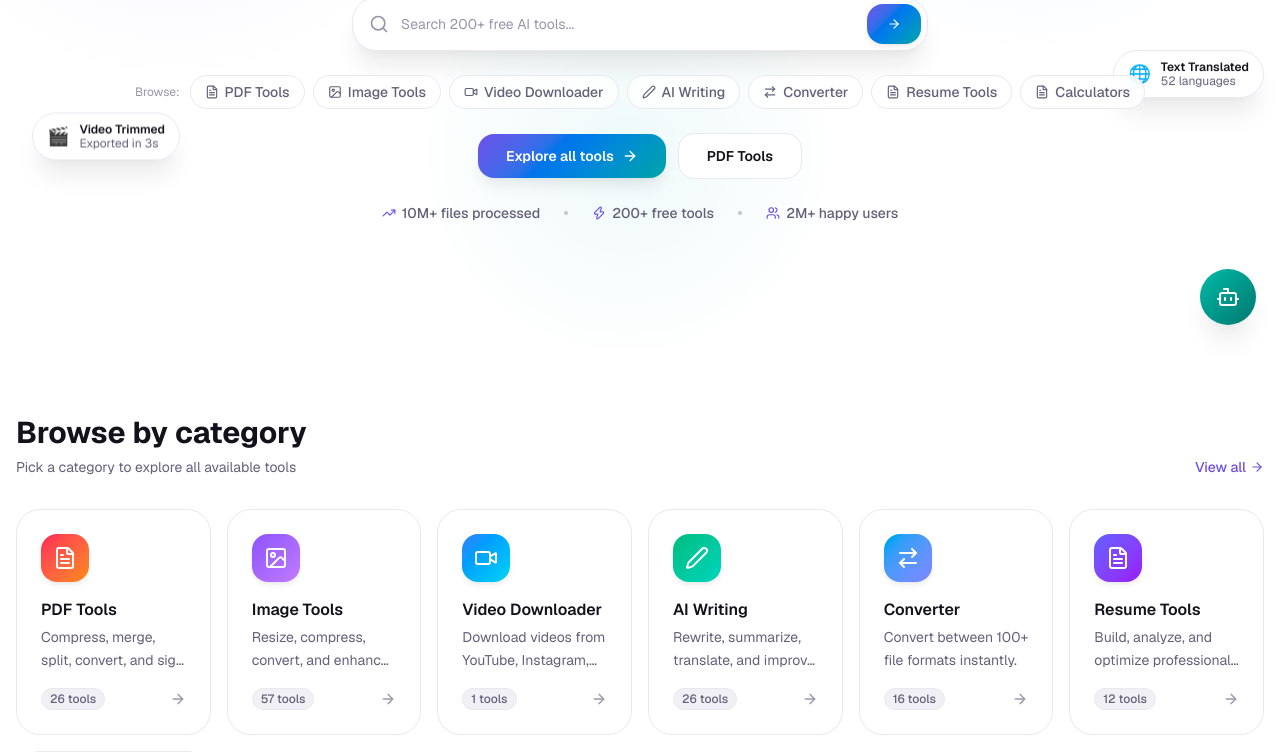
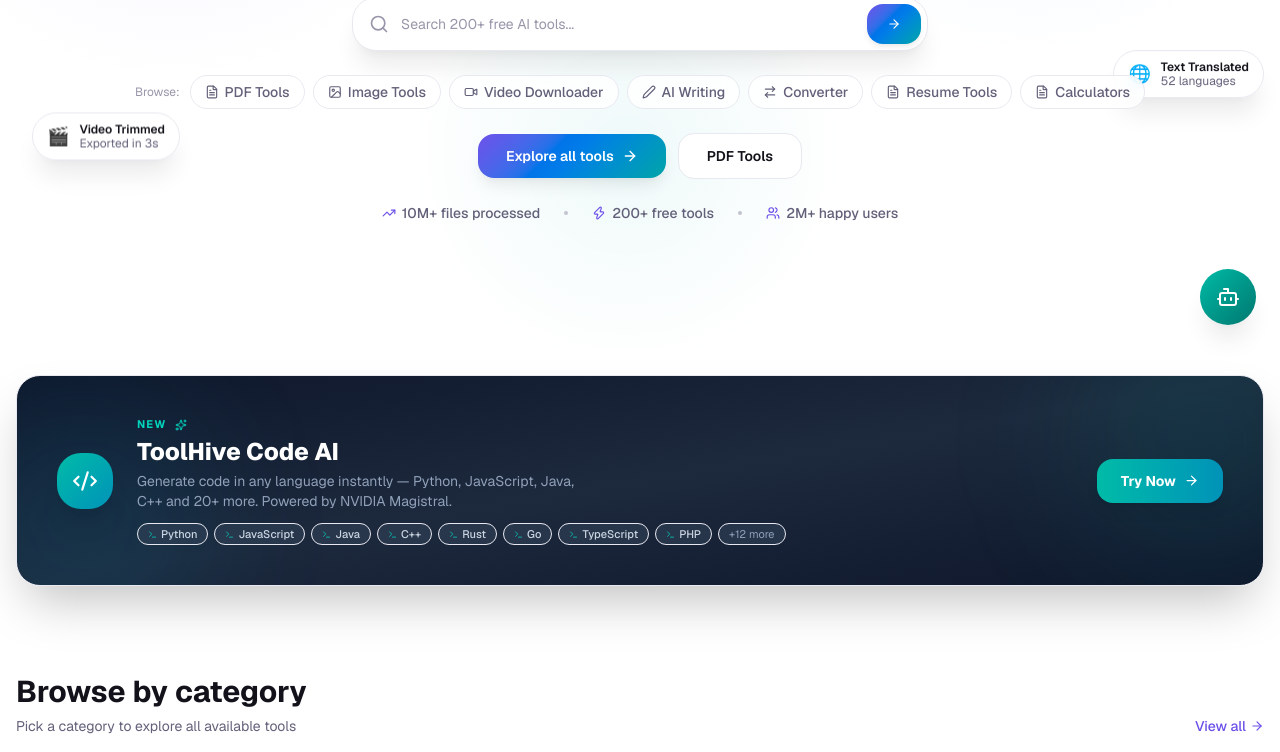
Before and after one commit to pawankumar1621998/toolhive, a Next.js app: page / in a window 1280 px wide. Shown: the part 455-1207 px from the top of the page. Built offline with nearby package versions, Linux system fonts and the light colour scheme.

Commit message:
Add Code AI banner on homepage for visibility

```diff
--- a/src/app/page.tsx
+++ b/src/app/page.tsx
@@ -6,6 +6,7 @@
 import { StatsSection } from "@/components/features/home/StatsSection";
 import { CtaSection } from "@/components/features/home/CtaSection";
 import { RecentTools } from "@/components/features/home/RecentTools";
+import { CodeAIBanner } from "@/components/features/home/CodeAIBanner";
 import { SectionSkeleton } from "@/components/ui/Skeletons";
 
 export const metadata: Metadata = {
@@ -31,6 +32,9 @@
       {/* Hero is above the fold — no Suspense, render immediately */}
       <HeroSection />
 
+      {/* Code AI banner — prominent feature highlight */}
+      <CodeAIBanner />
+
       {/* Category grid is static config — no fetch needed */}
       <CategoryGrid />
 
--- /dev/null
+++ b/src/components/features/home/CodeAIBanner.tsx
@@ -0,0 +1,88 @@
+"use client";
+
+import Link from "next/link";
+import { Code2, Sparkles, ArrowRight, Terminal } from "lucide-react";
+import { motion, useReducedMotion } from "framer-motion";
+import { clsx } from "clsx";
+
+const LANGS = ["Python", "JavaScript", "Java", "C++", "Rust", "Go", "TypeScript", "PHP"];
+
+export function CodeAIBanner() {
+  const shouldReduce = useReducedMotion() ?? false;
+
+  return (
+    <section className="container mx-auto px-4 py-6">
+      <motion.div
+        initial={shouldReduce ? undefined : { opacity: 0, y: 20 }}
+        whileInView={{ opacity: 1, y: 0 }}
+        viewport={{ once: true }}
+        transition={{ duration: 0.5, ease: [0.22, 0.61, 0.36, 1] }}
+        className={clsx(
+          "relative overflow-hidden rounded-3xl",
+          "bg-gradient-to-br from-slate-900 via-slate-800 to-slate-900",
+          "border border-slate-700/60 shadow-2xl",
+          "px-6 py-8 sm:px-10 sm:py-10"
+        )}
+      >
+        {/* Background glow */}
+        <div className="pointer-events-none absolute inset-0" aria-hidden="true">
+          <div className="absolute -top-16 -right-16 h-64 w-64 rounded-full bg-teal-500/10 blur-3xl" />
+          <div className="absolute -bottom-16 -left-16 h-64 w-64 rounded-full bg-cyan-500/10 blur-3xl" />
+        </div>
+
+        <div className="relative flex flex-col sm:flex-row items-start sm:items-center gap-6">
+          {/* Icon */}
+          <div className="h-14 w-14 shrink-0 rounded-2xl bg-gradient-to-br from-teal-500 to-cyan-600 flex items-center justify-center shadow-xl">
+            <Code2 className="text-white" style={{ width: 26, height: 26 }} />
+          </div>
+
+          {/* Text */}
+          <div className="flex-1 min-w-0">
+            <div className="flex items-center gap-2 mb-1">
+              <span className="text-[11px] font-bold text-teal-400 uppercase tracking-widest">New</span>
+              <Sparkles className="text-teal-400" style={{ width: 12, height: 12 }} />
+            </div>
+            <h2 className="text-xl sm:text-2xl font-extrabold text-white leading-tight">
+              ToolHive Code AI
+            </h2>
+            <p className="mt-1 text-sm text-slate-400 max-w-md">
+              Generate code in any language instantly — Python, JavaScript, Java, C++ and 20+ more. Powered by NVIDIA Magistral.
+            </p>
+
+            {/* Language pills */}
+            <div className="mt-3 flex flex-wrap gap-1.5">
+              {LANGS.map((l) => (
+                <span
+                  key={l}
+                  className="inline-flex items-center gap-1 px-2.5 py-0.5 rounded-full bg-slate-700/60 border border-slate-600/50 text-[11px] text-slate-300 font-medium"
+                >
+                  <Terminal style={{ width: 9, height: 9 }} className="text-teal-400" />
+                  {l}
+                </span>
+              ))}
+              <span className="inline-flex items-center px-2.5 py-0.5 rounded-full bg-slate-700/60 border border-slate-600/50 text-[11px] text-slate-400">
+                +12 more
+              </span>
+            </div>
+          </div>
+
+          {/* CTA */}
+          <Link
+            href="/code-ai"
+            className={clsx(
+              "shrink-0 inline-flex items-center gap-2",
+              "px-6 py-3 rounded-xl",
+              "bg-gradient-to-r from-teal-500 to-cyan-600",
+              "text-white text-sm font-bold shadow-lg",
+              "hover:opacity-90 hover:shadow-xl active:scale-95",
+              "transition-all duration-200 whitespace-nowrap"
+            )}
+          >
+            Try Now
+            <ArrowRight style={{ width: 15, height: 15 }} />
+          </Link>
+        </div>
+      </motion.div>
+    </section>
+  );
+}
```
